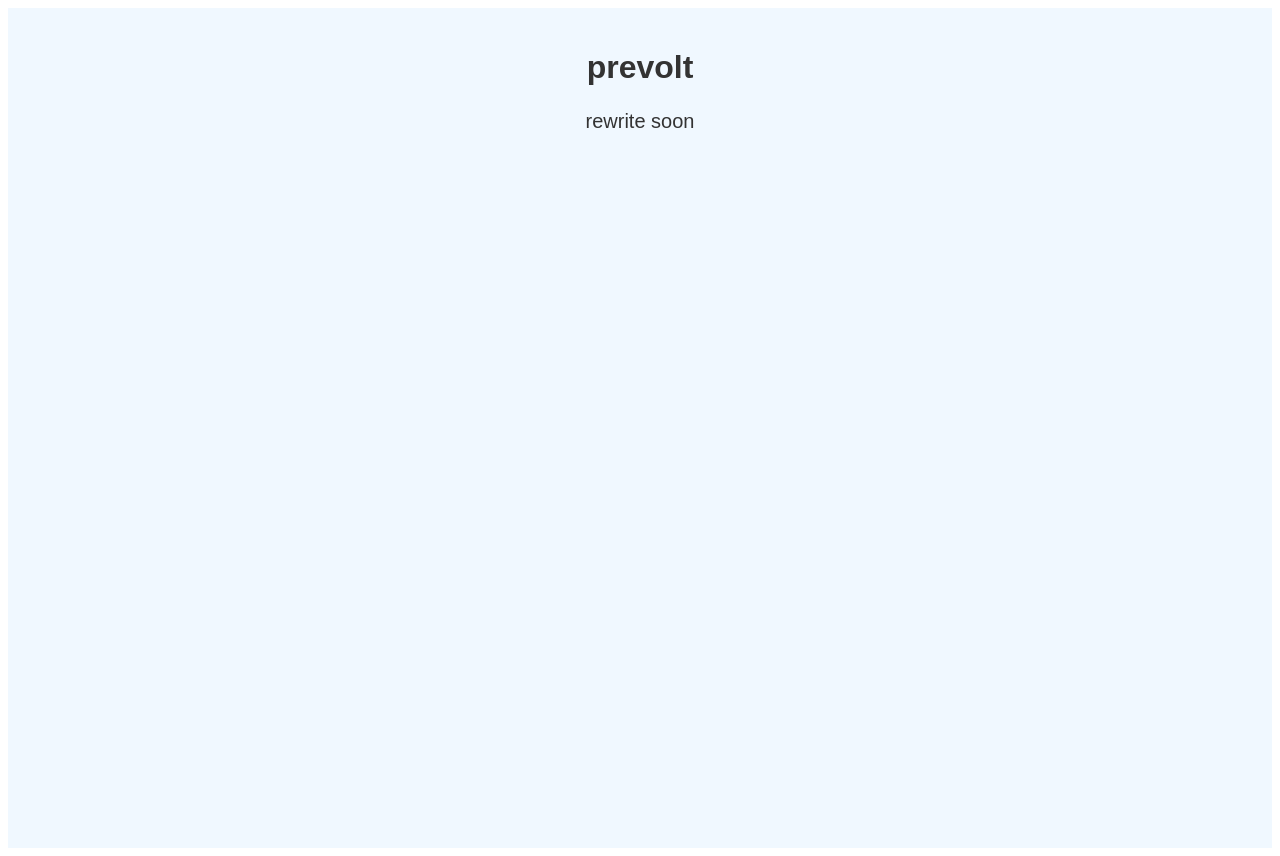
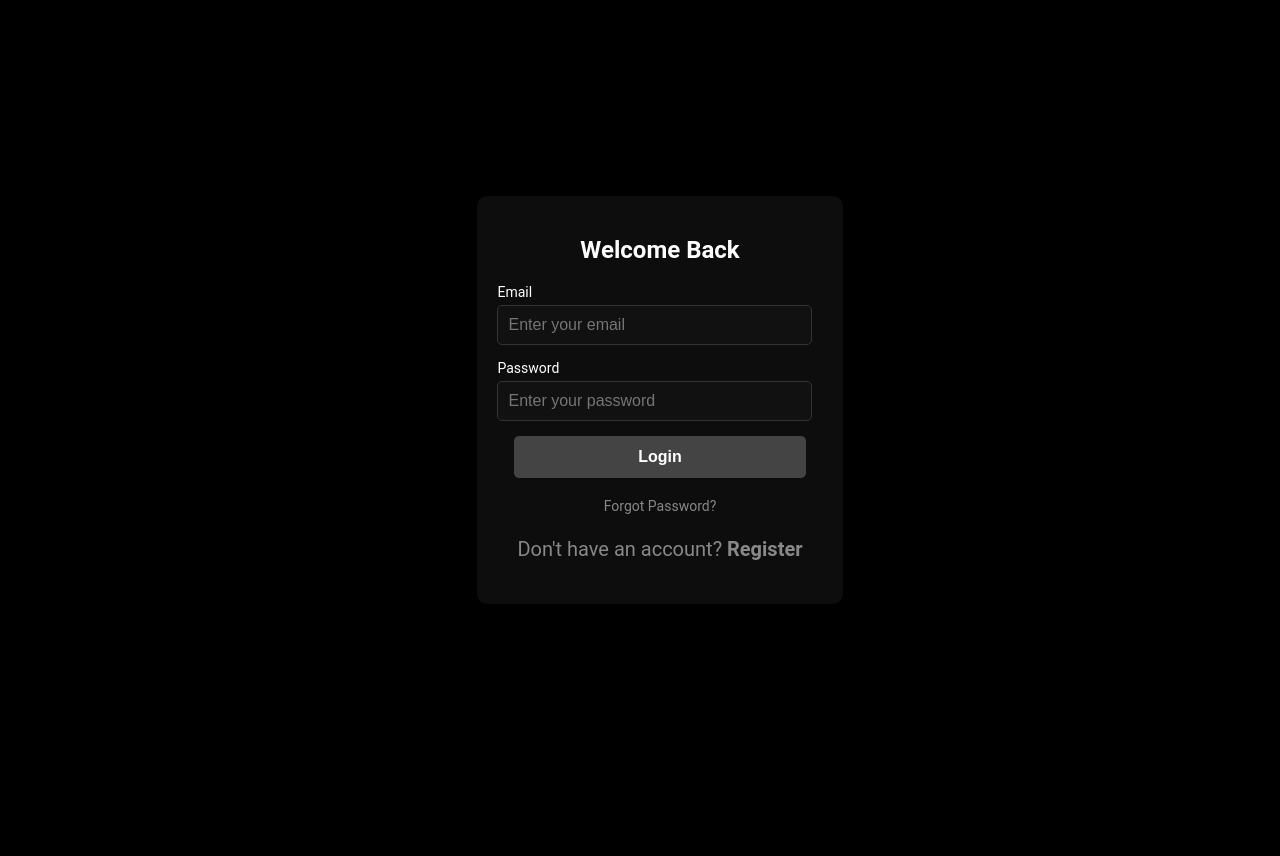
Before and after one commit to Plevort/Frontend, a React (Create React App) app: page /login in a window 1280 px wide. After the commit the page ends 800 px from the top, so only its background shows below. Built offline with nearby package versions, Linux system fonts and the light colour scheme.

Commit message:
routing & login route

```diff
--- a/package.json
+++ b/package.json
@@ -19,13 +19,13 @@
   "bugs": {
     "url": "https://github.com/Plevort/Frontend/issues"
   },
-  "homepage": "https://github.com/Plevort/Frontend#readme",
   "dependencies": {
     "@testing-library/jest-dom": "^5.17.0",
     "@testing-library/react": "^13.4.0",
     "@testing-library/user-event": "^13.5.0",
     "react": "^18.3.1",
     "react-dom": "^18.3.1",
+    "react-router-dom": "^6.27.0",
     "react-scripts": "5.0.1",
     "web-vitals": "^2.1.4"
   },
--- /dev/null
+++ b/src/App.jsx
@@ -0,0 +1,16 @@
+// src/App.js
+import React from 'react';
+import { Routes, Route } from 'react-router-dom';
+import Root from './root/root.jsx';
+import Login from './login/login.jsx';
+
+const App = () => {
+  return (
+    <Routes>
+      <Route path="/" element={<Root />} />
+      <Route path="/login" element={<Login />} />
+    </Routes>
+  );
+};
+
+export default App;
--- /dev/null
+++ b/src/config.js
@@ -0,0 +1,6 @@
+// /src/config.js
+const config = {
+    API_URL: 'https://plevortbeta.fryde.id.lv'
+};
+
+export default config;
--- a/src/index.js
+++ b/src/index.js
@@ -1,11 +1,12 @@
 // /src/index.js
 import React from 'react';
-import ReactDOM from 'react-dom/client';
-import Root from './root/root';
+import ReactDOM from 'react-dom';
+import { BrowserRouter } from 'react-router-dom';
+import App from './App';
 
-const root = ReactDOM.createRoot(document.getElementById('root'));
-root.render(
-  <React.StrictMode>
-    <Root />
-  </React.StrictMode>
+ReactDOM.render(
+  <BrowserRouter>
+    <App />
+  </BrowserRouter>,
+  document.getElementById('root')
 );
--- /dev/null
+++ b/src/login/login.css
@@ -0,0 +1,133 @@
+/* /src/login/login.css */
+body, html {
+    margin: 0;
+    padding: 0;
+    font-family: 'Roboto', sans-serif;
+    background-color: #000;
+    color: #fff;
+    height: 100%;
+    display: flex;
+    justify-content: center;
+    align-items: center;
+}
+
+.login-container {
+    width: 100%;
+    max-width: 400px;
+    padding: 20px;
+    background: rgba(255, 255, 255, 0.05);
+    border-radius: 10px;
+    box-shadow: 0px 0px 30px rgba(0, 0, 0, 0.5);
+    text-align: center;
+}
+
+.login-title {
+    margin-bottom: 20px;
+    font-size: 24px;
+    font-weight: 700;
+}
+
+.input-container {
+    margin-bottom: 15px;
+    text-align: left;
+}
+
+.input-container label {
+    display: block;
+    font-size: 14px;
+    margin-bottom: 5px;
+}
+
+.input-container input {
+    width: 90%;
+    padding: 10px;
+    font-size: 16px;
+    border: 1px solid #333;
+    border-radius: 5px;
+    background-color: #111;
+    color: #fff;
+    transition: border 0.3s ease;
+}
+
+.input-container input:focus {
+    border-color: #444;
+    outline: none;
+}
+
+.success-message {
+    color: #28a745;
+    font-size: 14px;
+    margin-bottom: 15px;
+}
+
+.error-message {
+    color: #ff6b6b;
+    font-size: 14px;
+    margin-bottom: 15px;
+}
+
+.login-button {
+    width: 90%;
+    padding: 12px;
+    background-color: #444;
+    color: #fff;
+    font-size: 16px;
+    font-weight: 700;
+    border: none;
+    border-radius: 5px;
+    cursor: pointer;
+    transition: background 0.3s ease;
+}
+
+.login-button:hover {
+    background-color: #555;
+}
+
+.login-button:active {
+    background-color: #666;
+}
+
+.login-small-text {
+    margin-top: 20px;
+    font-size: 14px;
+    color: #888;
+}
+
+.login-small-text a {
+    color: #888;
+    text-decoration: none;
+    transition: color 0.3s ease;
+}
+
+.login-small-text a:hover {
+    color: #aaa;
+}
+
+.register-link {
+    font-weight: bold;
+    color: #aaa;
+    cursor: pointer;
+    transition: color 0.3s ease;
+}
+
+.register-link:hover {
+    color: #fff;
+}
+
+@media (max-width: 768px) {
+    .login-container {
+        padding: 15px;
+    }
+
+    .login-title {
+        font-size: 20px;
+    }
+
+    .input-container input {
+        font-size: 14px;
+    }
+
+    .login-button {
+        font-size: 14px;
+    }
+}
--- /dev/null
+++ b/src/login/login.jsx
@@ -0,0 +1,88 @@
+// /src/components/Login.jsx
+import React, { useState } from 'react';
+import axios from 'axios';
+import { useNavigate } from 'react-router-dom';
+import config from '../config';
+import './login.css';
+
+const Login = () => {
+    const [email, setEmail] = useState('');
+    const [password, setPassword] = useState('');
+    const [message, setMessage] = useState('');
+    const [isError, setIsError] = useState(false);
+    const navigate = useNavigate();
+
+    const handleLogin = async (e) => {
+        e.preventDefault();
+        try {
+            const response = await axios.post(`${config.API_URL}/v1/login`,
+                { email, password },
+                {
+                    validateStatus: (status) => status >= 200 && status < 300
+                }
+            );
+
+            console.log("Response from server:", response);
+
+            if (response.data.success) {
+                setMessage(response.data.message);
+                setIsError(false);
+                localStorage.setItem('token', response.data.token);
+                setTimeout(() => navigate('/'), 1500);
+            } else {
+                setMessage(response.data.message);
+                setIsError(true);
+            }
+        } catch (error) {
+            console.error("Error during login request:", error);
+
+            setMessage('Something went wrong. Please try again.');
+            setIsError(true);
+        }
+    };
+
+    return (
+        <div className="login-container">
+            <form className="login-form" onSubmit={handleLogin}>
+                <h2 className="login-title">Welcome Back</h2>
+                <div className="input-container">
+                    <label htmlFor="email">Email</label>
+                    <input
+                        type="email"
+                        id="email"
+                        name="email"
+                        value={email}
+                        onChange={(e) => setEmail(e.target.value)}
+                        autoComplete="email"
+                        placeholder="Enter your email"
+                        required
+                    />
+                </div>
+                <div className="input-container">
+                    <label htmlFor="password">Password</label>
+                    <input
+                        type="password"
+                        id="password"
+                        name="password"
+                        value={password}
+                        onChange={(e) => setPassword(e.target.value)}
+                        autoComplete="current-password"
+                        placeholder="Enter your password"
+                        required
+                    />
+                </div>
+                {message && (
+                    <p className={isError ? 'error-message' : 'success-message'}>{message}</p>
+                )}
+                <button type="submit" className="login-button">Login</button>
+
+                <div className="login-small-text">
+                    <a href="/forgot-password" className="forgot-password">Forgot Password?</a>
+                    <p>Don't have an account? <a href="/register" className="register-link">Register</a></p>
+                </div>
+            </form>
+        </div>
+    );
+};
+
+export default Login;
--- a/src/root/root.jsx
+++ b/src/root/root.jsx
@@ -5,7 +5,7 @@ import './root.css';
 function Root() {
   return (
     <div className="root">
-      <h1>prevolt</h1>
+      <h1>Plevort</h1>
       <p>rewrite soon</p>
     </div>
   );
```
Also changed, not shown: 1 other file (tests, documents, lock files or other folders).
